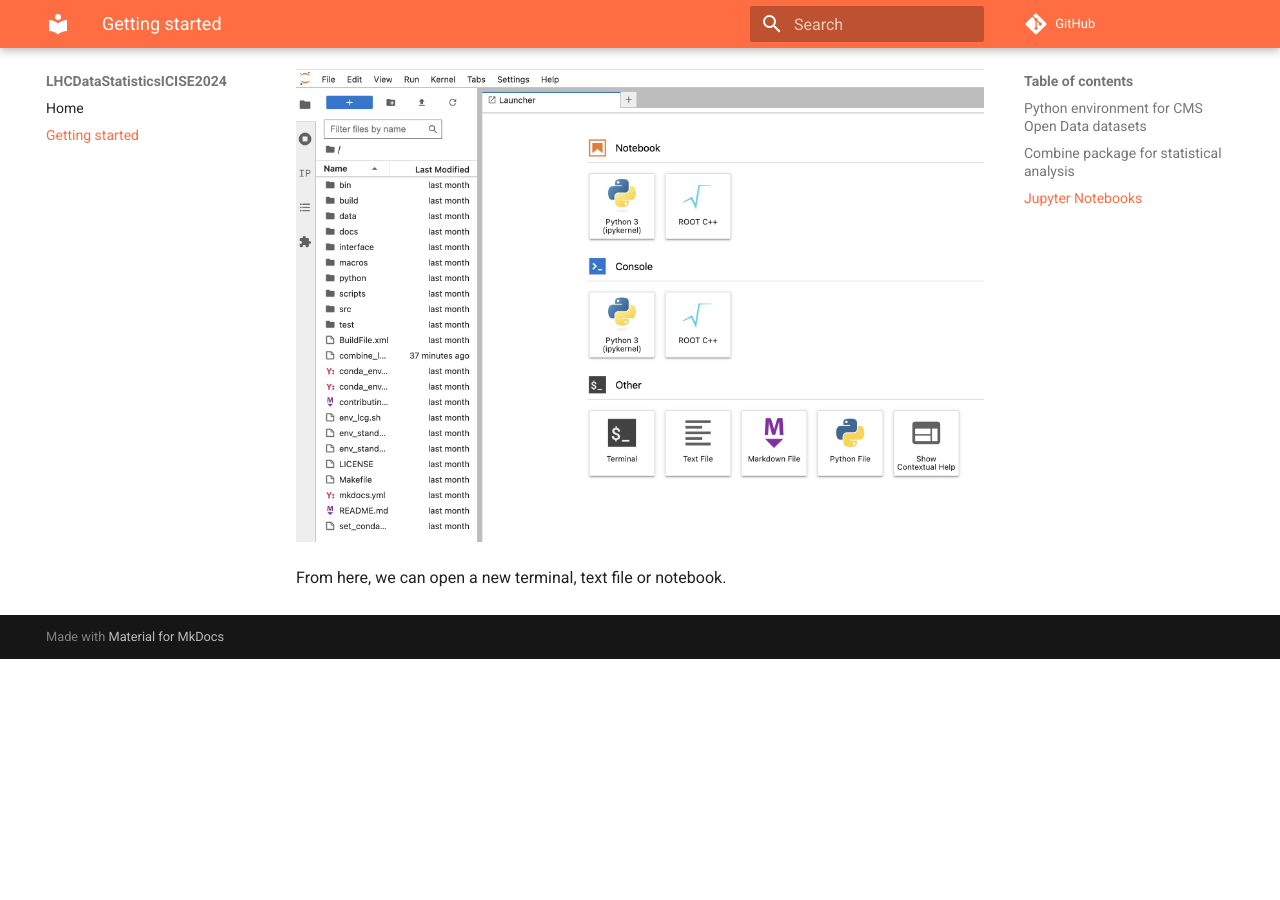
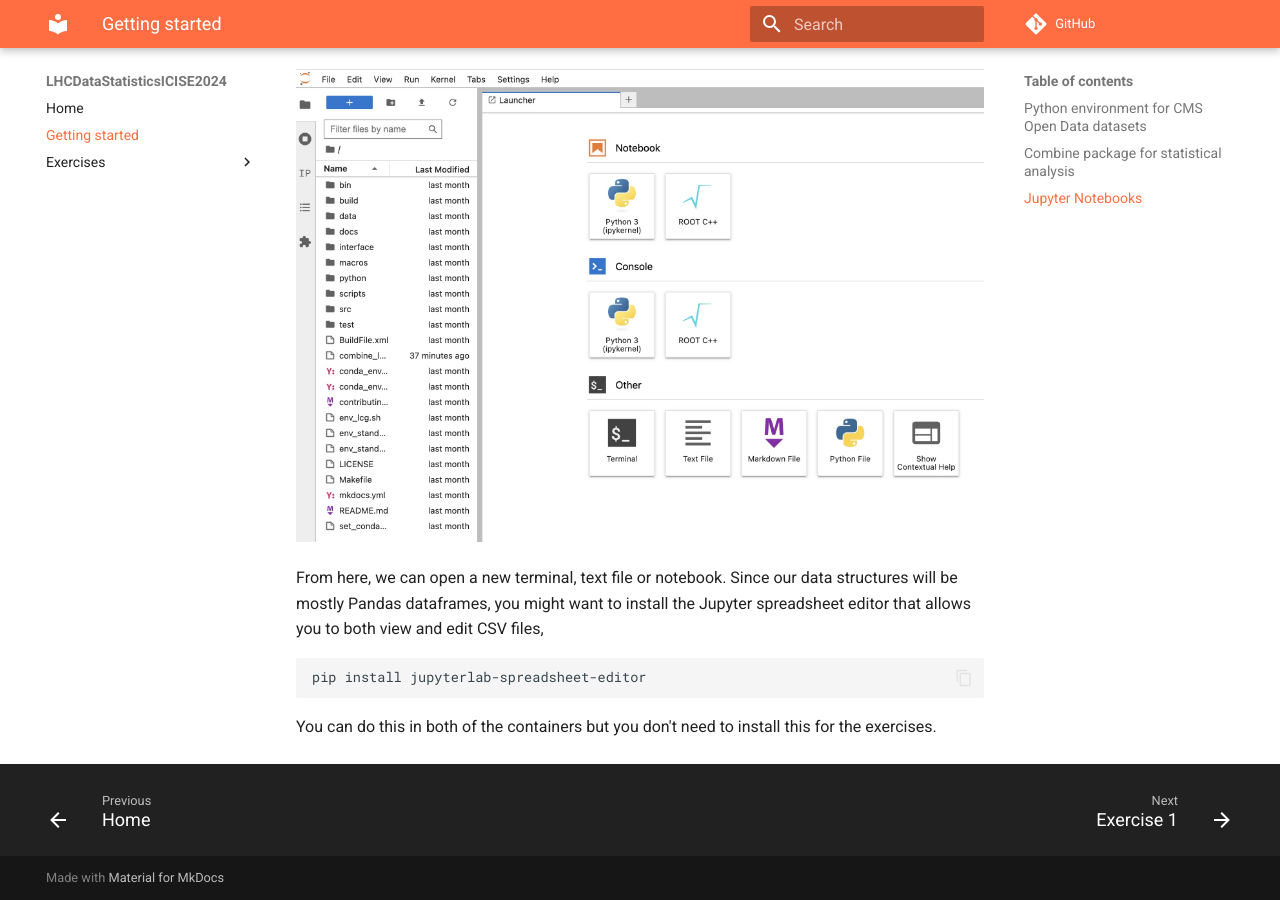
Before and after one commit to nucleosynthesis/LHCDataStatisticsICISE2024, an MkDocs documentation site: the page built from docs/setup.md, in a window 1280 px wide and 900 px high, scrolled down 1249 px. Built offline with MkDocs 1.6.1 and Material for MkDocs 9.7.7, drawn with Linux system fonts in a browser that asks for light colours; comment, search, counter and statistics services are not loaded; before the commit the page ends 1908 px from its top, so only the background shows below that; some of the changed text lies outside the part shown.

````diff
--- a/docs/setup.md
+++ b/docs/setup.md
@@ -44,4 +44,8 @@ where `XXXX` should be `8888` for the python container, and `8889` for the combi
 
 ![Example JupyterLab](images/example_JL.jpg)
 
-From here, we can open a new terminal, text file or notebook.
+From here, we can open a new terminal, text file or notebook. Since our data structures will be mostly Pandas dataframes, you might want to install the Jupyter spreadsheet editor that allows you to both view and edit CSV files,
+```bash
+pip install jupyterlab-spreadsheet-editor
+```
+You can do this in both of the containers but you don't need to install this for the exercises.
--- a/mkdocs.yml
+++ b/mkdocs.yml
@@ -6,6 +6,8 @@ edit_uri: edit/main/docs
 nav:
   - Home: index.md
   - Getting started: setup.md
+  - Exercises:
+    - "Exercise 1": day1.md
 
 #theme: cosmo
 #theme: united
@@ -13,6 +15,7 @@ theme:
   name: material
   features:
     - content.code.copy
+    - navigation.footer
   palette:
     primary: "deep orange"
     accent: "light orange"
````
Also changed, not shown: other parts of docs/setup.md (+2 -2 lines), docs/day1.md (added, +9 -0 lines), docs/images/ttbar_diagram.png (added), 2 other files.
